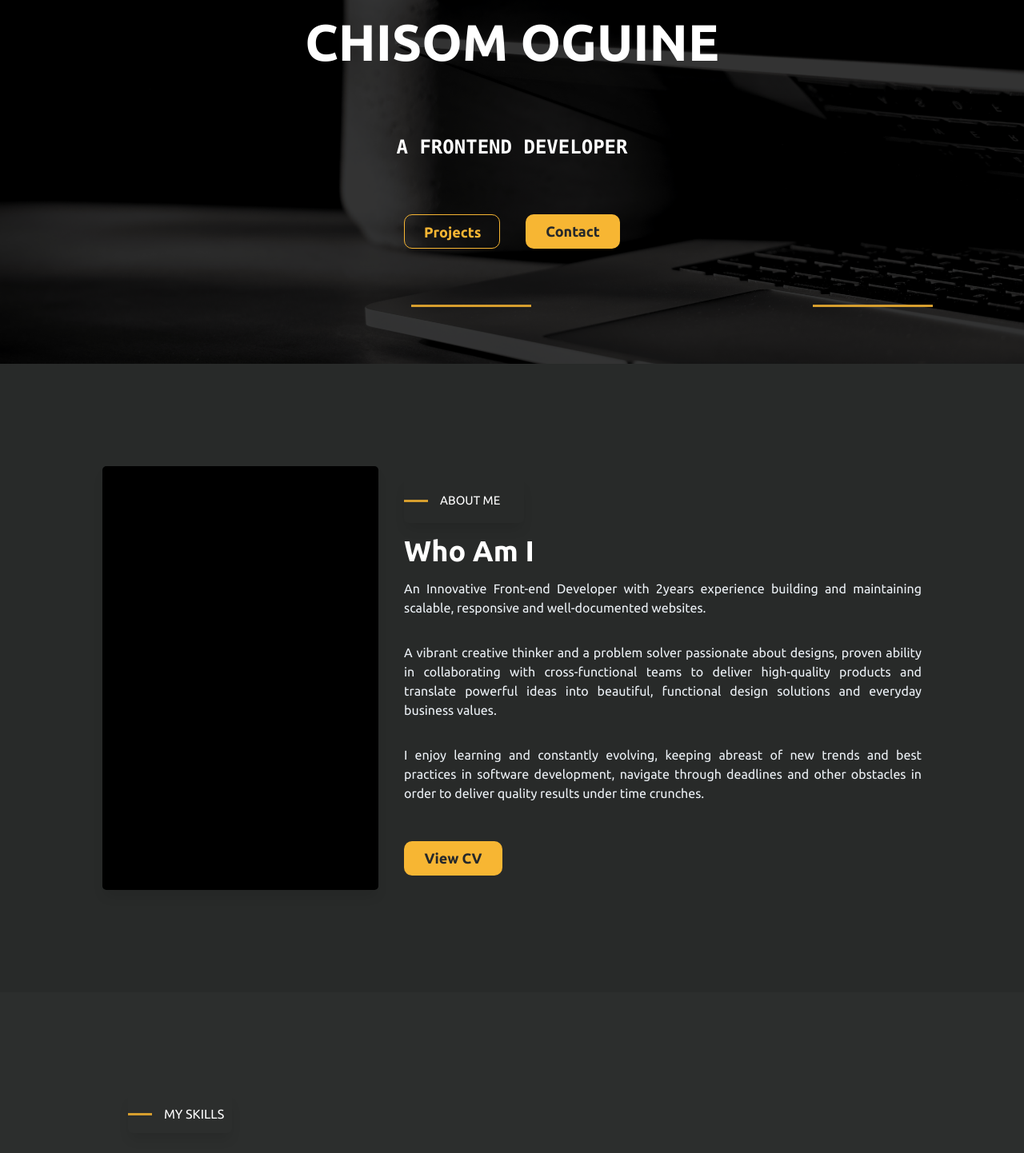
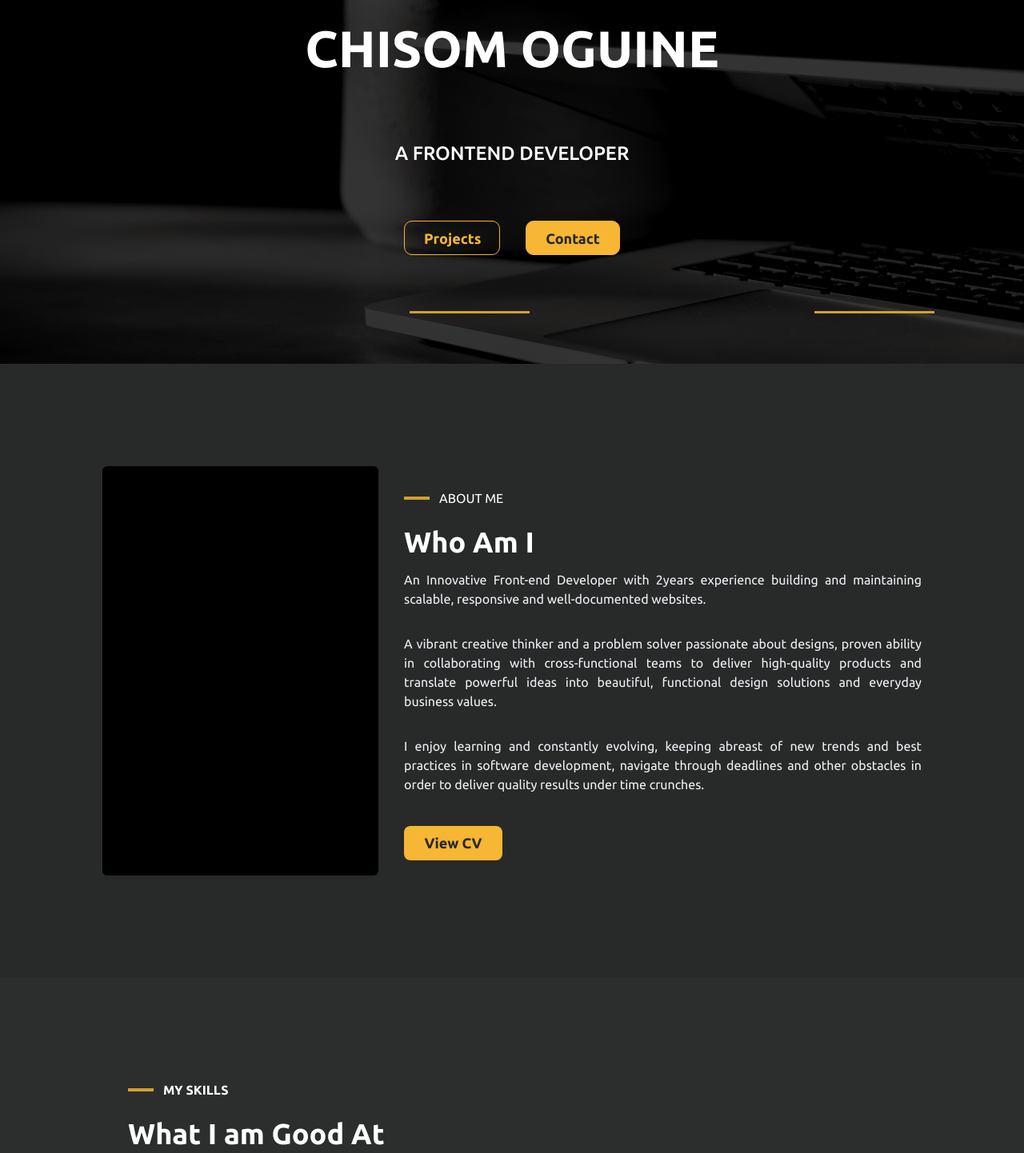
Before and after one commit to chilara/my-portfolio, a React (Create React App) app: page / in a window 1280 px wide. Shown: the part 300-1742 px from the top of the page at 80% size. Built offline with nearby package versions, Linux system fonts and the light colour scheme.

Commit message:
modifying on going

```diff
--- a/src/Components/About.js
+++ b/src/Components/About.js
@@ -1,5 +1,5 @@
 import React from "react";
-import avi from "../Assets/avi.png";
+// import avi from "../Assets/avi.png";
 import styles from "../Styles/Content.module.css";
 import Skills from "../Components/Skills";
 
@@ -10,61 +10,15 @@ const About = () => {
       id="About"
       style={{ Height: "760px" }}
     >
-      <main style={{ width: "80%" }}>
-        <span
-          style={{
-            backgroundColor: "black",
-            width: "100%",
-            height: "530px",
-            borderRadius: "5px",
-            boxShadow: "0px 10px 15px -3px rgba(0, 0, 0, 0.1)",
-          }}
-        />
+      <main>
+        <span />
         {/* <img src={avi} alt="avi" /> */}
-        <div>
-          <div
-            style={{
-              display: "flex",
-              alignItems: "center",
-              gap: "15px",
-              width: "150px",
-              textAlign: "center",
-              borderRadius: "6px",
-              boxShadow: "0px 10px 15px -3px rgba(0, 0, 0, 0.1)",
-            }}
-          >
-            <div
-              style={{
-                width: "30px",
-                backgroundColor: "#d69e2e",
-                height: "3px",
-              }}
-            />
-            <h4
-              style={{
-                fontStyle: "normal",
-                fontWeight: 300,
-                fontSize: "15px",
-              }}
-            >
-              ABOUT ME
-            </h4>
+        <div className={styles.ParentAbout}>
+          <div className={styles.ChildAbout}>
+            <div />
+            <h5>ABOUT ME</h5>
           </div>
-          <div
-            style={{
-              width: "100%",
-              borderRadius: "6px",
-            }}
-          >
-            <h1
-              style={{
-                fontStyle: "normal",
-                fontWeight: 700,
-                fontSize: "36px",
-              }}
-            >
-              Who Am I
-            </h1>
+          <h1>Who Am I</h1>
           <p>
             An Innovative Front-end Developer with 2years experience building
             and maintaining scalable, responsive and well-documented websites.
@@ -72,48 +26,18 @@ const About = () => {
           <br />
           <p>
             A vibrant creative thinker and a problem solver passionate about
-              designs, proven ability in collaborating with cross-functional
-              teams to deliver high-quality products and translate powerful
-              ideas into beautiful, functional design solutions and everyday
-              business values.
+            designs, proven ability in collaborating with cross-functional teams
+            to deliver high-quality products and translate powerful ideas into
+            beautiful, functional design solutions and everyday business values.
           </p>
           <br />
           <p>
             I enjoy learning and constantly evolving, keeping abreast of new
-              trends and best practices in software development, navigate
-              through deadlines and other obstacles in order to deliver quality
-              results under time crunches.
+            trends and best practices in software development, navigate through
+            deadlines and other obstacles in order to deliver quality results
+            under time crunches.
           </p>
-          </div>
-          <button
-            style={{
-              width: "123px",
-              height: "43px",
-              backgroundColor: "#F7B633",
-              borderRadius: "10px",
-              fontStyle: "normal",
-              fontWeight: 600,
-              fontSize: "18px",
-              lineHeight: "150%",
-              color: "#25282B",
-              padding: "8px 24px",
-              marginTop: "40px",
-            }}
-          >
-            View CV
-          </button>
-
-          {/* <div
-            style={{
-              display: "flex",
-              flexWrap: "wrap",
-              justifyContent: "space-between",
-            }}
-          >
-            {skillList.map((items) => (
-              <Skills image={items.image} content={items.content} />
-            ))}
-          </div> */}
+          <button>View CV</button>
         </div>
       </main>
     </section>
--- a/src/Components/Header.js
+++ b/src/Components/Header.js
@@ -3,80 +3,18 @@ import Styles from "../Styles/Header.module.css";
 
 const Header = () => {
   return (
-    <section className={Styles.HeaderContainer} style={{ height: "755px" }}>
-      <main
-        style={{
-          display: "flex",
-          flexDirection: "column",
-          backgroundColor: "transparent",
-        }}
-      >
-        <h6
-          style={{
-            fontWeight: "600",
-            fontSize: "24px",
-            lineHeight: "72px",
-            fontStyle: "normal",
-          }}
-        >
-          Hello, My Name Is
-        </h6>
-        <h1 style={{ fontWeight: "800", fontSize: "64px", lineHeight: "72px" }}>
-          CHISOM OGUINE
-        </h1>
-        <div
-          style={{
-            display: "flex",
-          }}
-        >
+    <section className={Styles.HeaderContainer}>
+      <main>
+        <h6>Hello, My Name Is</h6>
+        <h1>CHISOM OGUINE</h1>
+        <div className={Styles.ParentHeader}>
           <div className={Styles.line} />
-          <h6
-            style={{
-              fontStyle: "normal",
-              fontWeight: 600,
-              fontSize: "24px",
-              lineHeight: "72px",
-            }}
-          >
-            A FRONTEND DEVELOPER
-          </h6>
+          <h5>A FRONTEND DEVELOPER</h5>
           <div className={Styles.line} />
         </div>
         <div>
-          <button
-            style={{
-              width: "120px",
-              height: "43px",
-              border: "1px solid #F7B633",
-              borderRadius: "10px",
-              padding: "8px 24px",
-              cursor: "pointer",
-              color: "#F7B633",
-              fontStyle: "normal",
-              fontWeight: 600,
-              fontSize: "18px",
-              lineHeight: "150% ",
-            }}
-          >
-            Projects
-          </button>
-          <button
-            style={{
-              width: "118px",
-              height: "43px",
-              backgroundColor: "#F7B633",
-              borderRadius: "10px",
-              padding: "8px 24px",
-              cursor: "pointer",
-              color: "#25282B",
-              fontStyle: "normal",
-              fontWeight: 600,
-              fontSize: "18px",
-              lineHeight: "150% ",
-            }}
-          >
-            Contact
-          </button>
+          <button className={Styles.Project}>Projects</button>
+          <button className={Styles.Contact}>Contact</button>
         </div>
       </main>
     </section>
--- a/src/Components/Navbar.js
+++ b/src/Components/Navbar.js
@@ -8,7 +8,7 @@ const Navbar = () => {
       <FcSportsMode
         style={{ width: "25px", height: "25px", marginLeft: "5rem" }}
       />
-      <nav style={{ width: "600px" }}>
+      <nav>
         <a href="" className={Styles.active}>
           Home
         </a>
--- a/src/Components/Skills.js
+++ b/src/Components/Skills.js
@@ -3,48 +3,12 @@ import Styles from "../Styles/Content.module.css";
 
 export const SkillsIntro = () => {
   return (
-    <section id="Skills">
-      <div
-        style={{
-          display: "flex",
-          alignItems: "center",
-          gap: "15px",
-          width: "130px",
-
-          textAlign: "center",
-          borderRadius: "6px",
-          boxShadow: "0px 10px 15px -3px rgba(0, 0, 0, 0.1)",
-        }}
-      >
-        <div
-          style={{
-            width: "30px",
-            backgroundColor: "#d69e2e",
-            height: "3px",
-          }}
-        />
-        <h4
-          style={{
-            fontStyle: "normal",
-            fontWeight: 300,
-            fontSize: "16px",
-          }}
-        >
-          MY SKILLS
-        </h4>
+    <section id="Skills" className={Styles.SkillIntro}>
+      <div className={Styles.ParentSkills}>
+        <div />
+        <h5>MY SKILLS</h5>
       </div>
-
-      <h1
-        style={{
-          fontStyle: "normal",
-          fontWeight: 700,
-          fontSize: "36px",
-          marginBottom: "40px",
-          marginTop: "15px",
-        }}
-      >
-        What I am Good At
-      </h1>
+      <h1>What I am Good At</h1>
     </section>
   );
 };
--- a/src/Styles/Content.module.css
+++ b/src/Styles/Content.module.css
@@ -7,28 +7,60 @@
   @apply flex gap-8 w-4/5;
 }
 
+.ContentContainer main span {
+  @apply w-full bg-black rounded-md h-128;
+  box-shadow: "0px 10px 15px -3px rgba(0, 0, 0, 0.1)";
+}
+
 .ContentContainer img {
   @apply w-1/2;
 }
 
-.ContentContainer main div {
-  @apply my-2;
+.ParentAbout {
+  @apply my-3;
 }
 
-.ContentContainer div h4 {
+.ChildAbout {
+  @apply flex items-center gap-3 w-32 text-center rounded-md;
+  box-shadow: "0px 10px 15px -3px rgba(0, 0, 0, 0.1)";
+}
+
+.ChildAbout div {
+  @apply w-8 h-1;
+  background-color: #d69e2e;
+}
+
+.ChildAbout h5 {
   @apply text-white text-base my-4;
 }
-.ContentContainer div h1 {
-  @apply text-white text-2xl;
+
+.ParentAbout h1 {
+  @apply font-bold text-4xl text-white;
+}
+
+.ParentAbout button {
+  @apply mt-10 font-semibold text-lg text-center rounded-lg;
+  background-color: #f7b633;
+  width: 123px;
+  height: 43px;
+  color: #25282b;
+  padding: 8px 24px;
+  line-height: 150%;
+}
+
+.ParentAbout button:focus {
+  outline: none;
 }
 
 .ContentContainer p {
-  @apply text-gray-200  text-justify mt-2;
+  @apply text-gray-200 text-justify mt-2;
   font-weight: 100;
 }
 
 .skillsContainer {
   @apply text-white py-32 px-40;
+  height: 646;
+  background-color: #2c2e2d;
 }
 .main {
   @apply flex justify-around  rounded-md shadow-lg mb-8 items-center p-5;
@@ -45,14 +77,6 @@
   @apply font-bold;
 }
 
-.skillsContainer div h1 {
-  @apply my-2;
-}
-
-.skillsContainer div h4 {
-  @apply py-3;
-}
-
 .headerImage {
   @apply bg-fixed bg-no-repeat bg-cover;
   background-image: url("../../public/headerlogo.png");
@@ -62,3 +86,17 @@
   @apply;
   background-color: rgba(1, 1, 1, 0.8);
 }
+
+.ParentSkills {
+  @apply flex items-center gap-3 w-32 text-center rounded-md;
+  box-shadow: "0px 10px 15px -3px rgba(0, 0, 0, 0.1)";
+}
+
+.ParentSkills div {
+  @apply w-8 h-1;
+  background-color: #d69e2e;
+}
+
+.SkillIntro h1 {
+  @apply font-bold text-4xl mb-10 mt-4;
+}
--- a/src/Styles/Header.module.css
+++ b/src/Styles/Header.module.css
@@ -4,6 +4,7 @@
 
 .NavbarContainer nav {
   @apply flex justify-between mr-20;
+  width: 600px;
 }
 
 .NavbarContainer nav a {
@@ -17,18 +18,77 @@
 }
 
 .active {
-  @apply text-yellow-600;
+  color: #f7b633;
 }
 
 .HeaderContainer {
   @apply text-center py-48 bg-cover bg-no-repeat;
+  height: 755px;
 }
-.HeaderContainer h6 {
-  @apply font-mono text-white mt-3;
+
+.HeaderContainer main {
+  @apply flex flex-col bg-transparent py-6;
+}
+
+.HeaderContainer main h6 {
+  @apply text-white font-medium text-2xl mt-3;
+  line-height: 72px;
 }
 
 .HeaderContainer main h1 {
-  @apply text-white font-extrabold text-6xl mt-10;
+  @apply text-white font-extrabold text-6xl mt-6;
+  line-height: 72px;
+}
+
+.Project {
+  @apply font-semibold text-lg;
+  width: 120px;
+  height: 43px;
+  border: 1px solid #f7b633;
+  border-radius: 10px;
+  padding: 8px 24px;
+  cursor: pointer;
+  color: #f7b633;
+  line-height: 150%;
+}
+
+.Project:hover {
+  color: #25282b;
+  background-color: #f7b633;
+}
+
+.Project:focus {
+  outline: none;
+}
+
+.Contact {
+  @apply font-semibold text-lg;
+  width: 118px;
+  height: 43px;
+  border: 1px solid #f7b633;
+  background-color: #f7b633;
+  border-radius: 10px;
+  padding: 8px 24px;
+  cursor: pointer;
+  color: #25282b;
+  line-height: 150%;
+}
+
+.Contact:hover {
+  color: #f7b633;
+  background-color: transparent;
+}
+
+.Contact:focus {
+  outline: none;
+}
+.ParentHeader {
+  @apply flex;
+}
+
+.ParentHeader h5 {
+  @apply text-white mt-3 font-medium text-2xl;
+  line-height: 72px;
 }
 
 .HeaderContainer div {
```
Also changed, not shown: src/Pages/Home.js (+5 -7 lines), src/Assets/logo10.png (added). Lines whose indentation alone changed are shown as unchanged.
